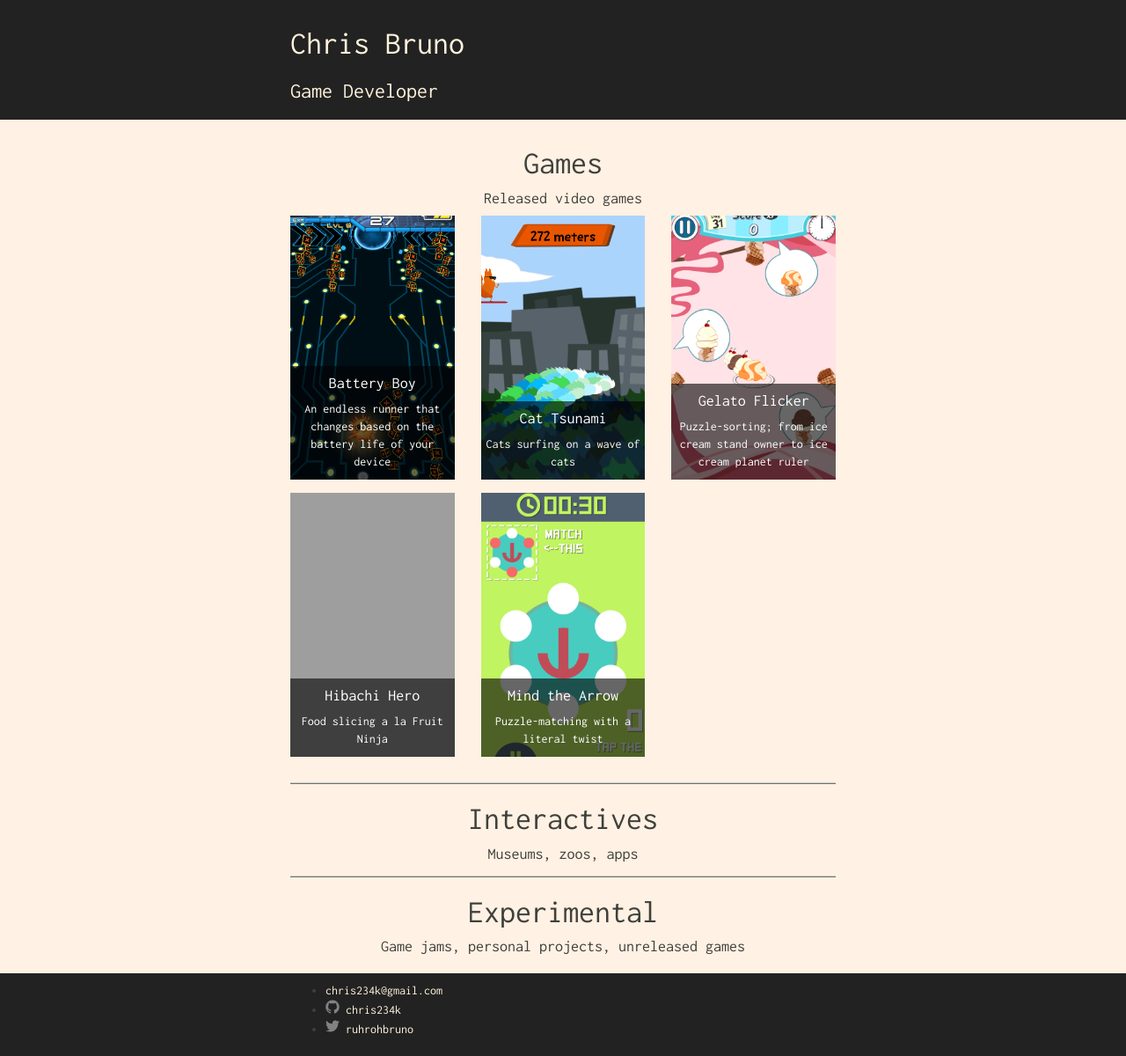
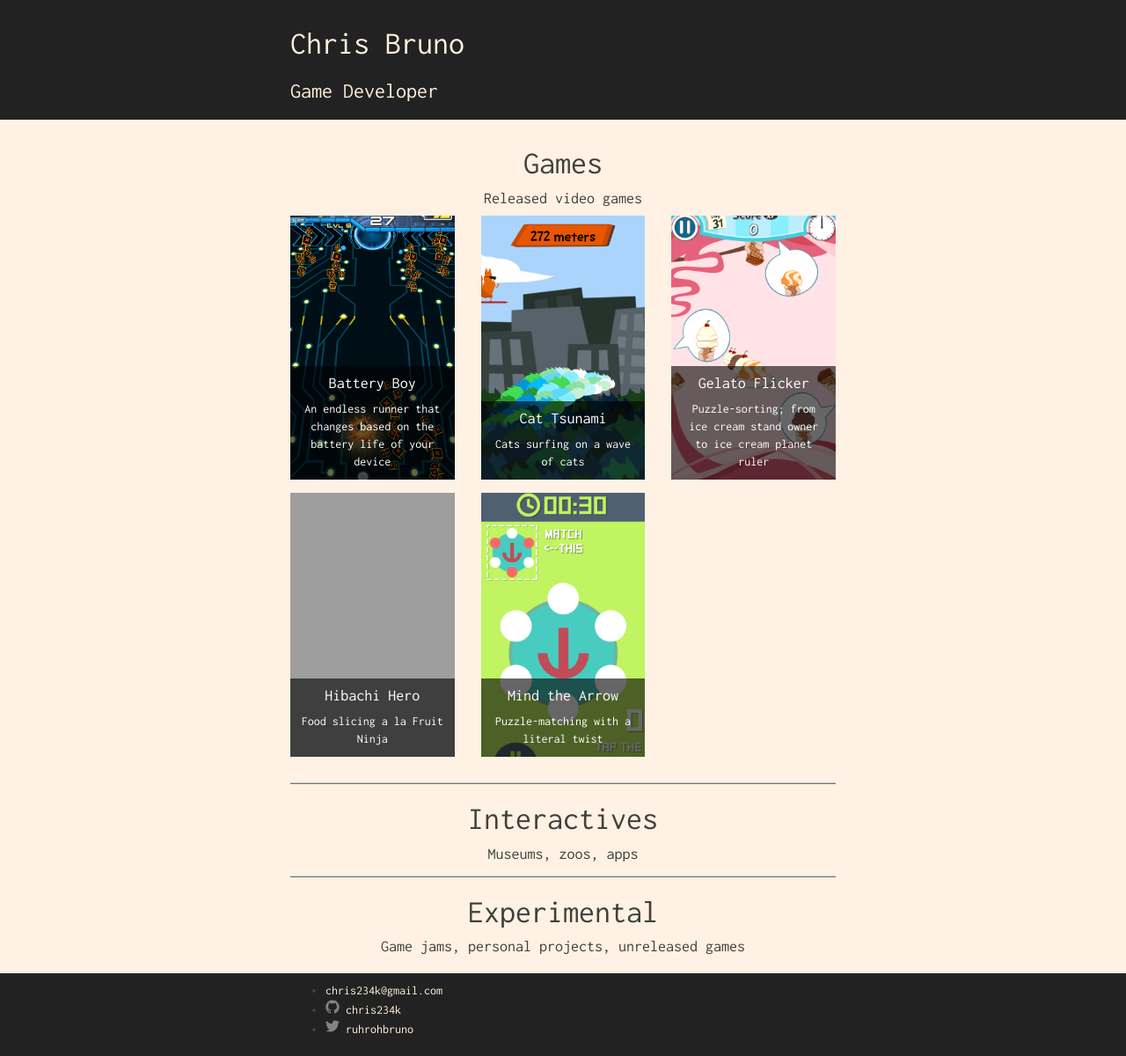
Before and after one commit to Chris234k/chris234k.github.io, a Jekyll site: the page built from index.html, in a window 1280 px wide. Shown: the whole page at 88% size. Built offline with Jekyll 4.4.1, drawn with Linux system fonts in a browser that asks for light colours; grey boxes are pictures that could not be loaded.

Commit message:
Grid layout tweaks

```diff
--- a/assets/css/style.scss
+++ b/assets/css/style.scss
@@ -73,6 +73,8 @@
     position: absolute;
     transition: 0.5s padding;
     text-align: center;
+    padding-left: 10px;
+    padding-right: 10px;
 }
 
 .center-cropped:hover .thumbnail_description {
--- a/index.html
+++ b/index.html
@@ -9,7 +9,7 @@
 <div class="row" style="text-align: center;">
   {% for game in site.games %}
   <!-- a tag with display: block behaves exactly like a div -->
-  <a href="{{game.url}}" class="col-xs-4" style="display: block; padding-bottom: 15px;">
+  <a href="{{game.url}}" class="col-md-4" style="display: block; padding-bottom: 15px;">
     <div class="center-cropped" style="background-image: url({{game.thumbnail}});">
       <span class="thumbnail_description">
     	<h4>{{game.title}}</h4>
```
